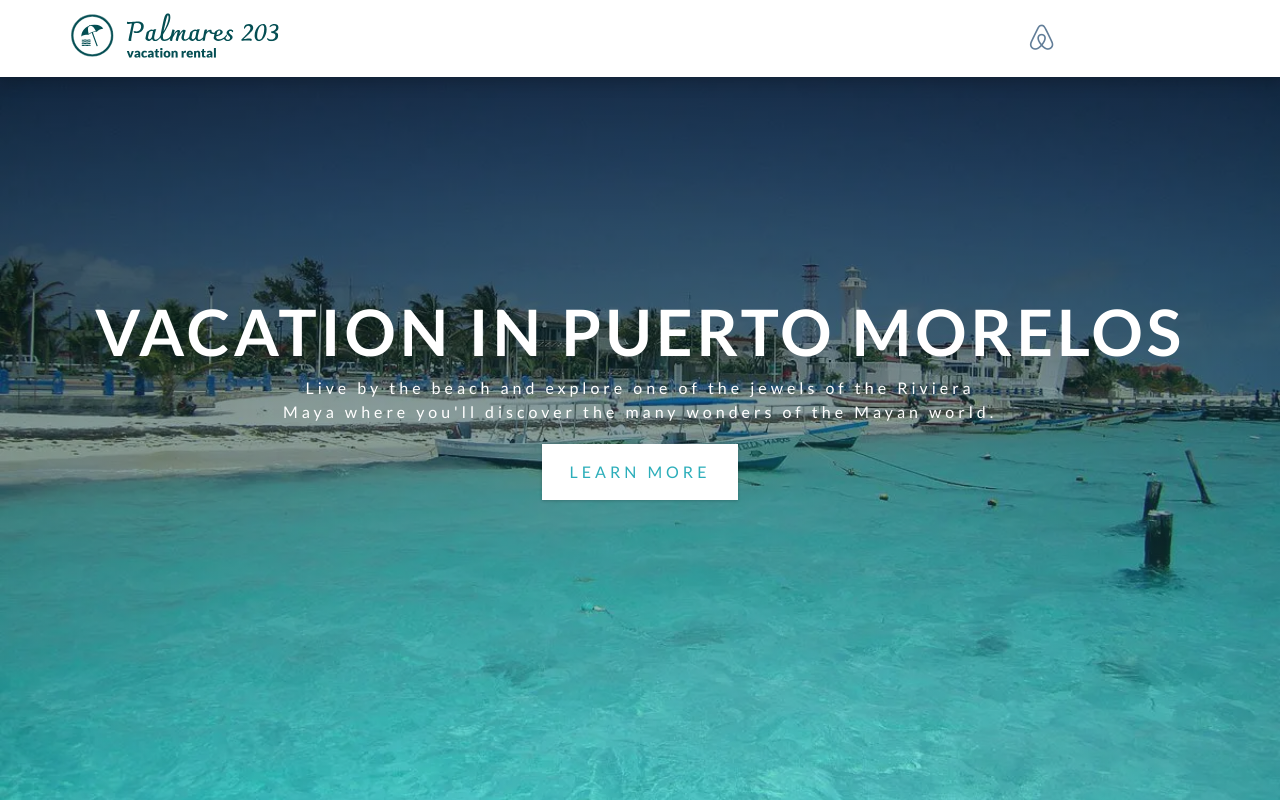
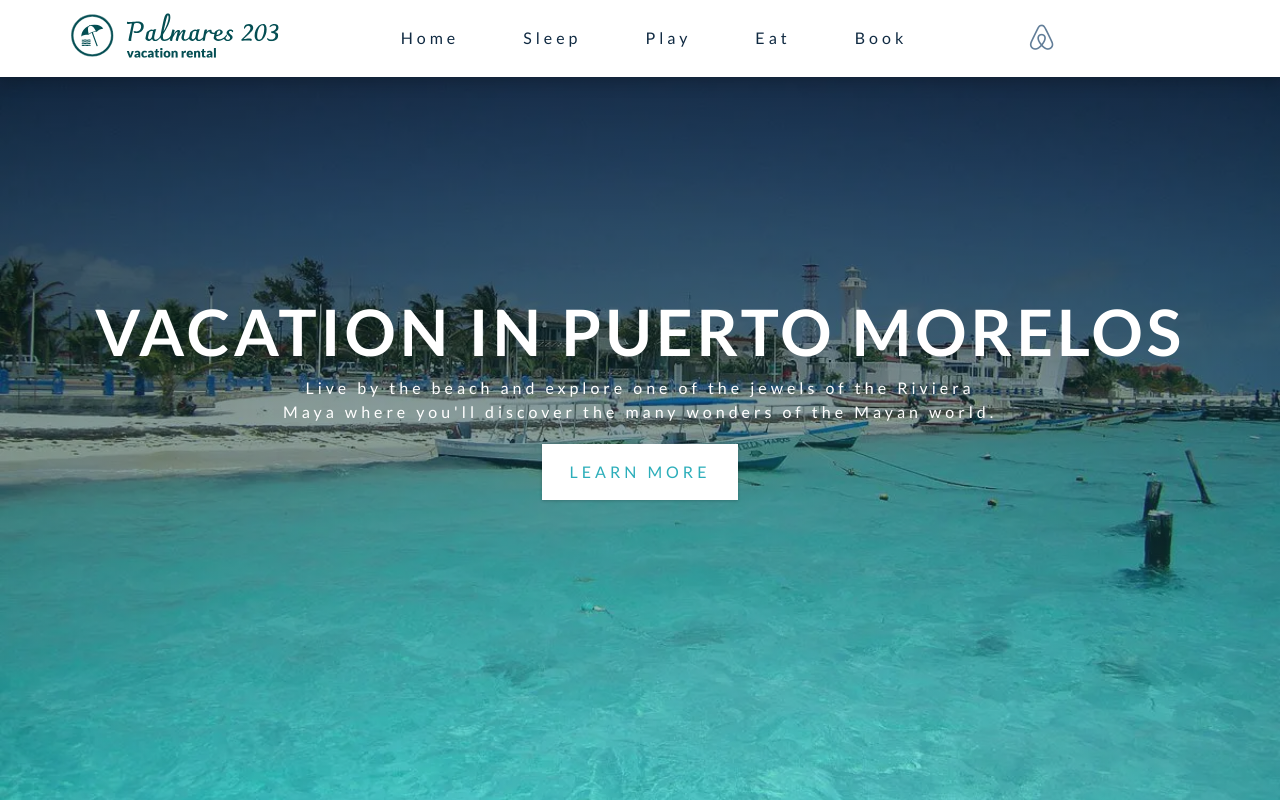
Before and after one commit to glitton/react-palmares203, a React (Create React App) app: page / in a window 1280 px wide. Shown: the top 802 px of the page. Built offline with nearby package versions, Linux system fonts and the light colour scheme.

Commit message:
add X fontawesome icon to mobile nav when links are clicked

```diff
--- a/src/components/Navbar.js
+++ b/src/components/Navbar.js
@@ -1,5 +1,5 @@
 import { useState, useRef } from "react";
-import { FaBars } from "react-icons/fa";
+import { FaBars, FaTimes } from "react-icons/fa";
 import { pageLinks } from "../data";
 import logo from "../images/palmares-203-resized.svg";
 
@@ -7,16 +7,12 @@ const Navbar = () => {
   const [showLinks, setShowLinks] = useState(false);
   const navLinksContainerRef = useRef(null);
   const navLinksRef = useRef(null);
+  const navLinkStyles = {
+    height: showLinks ? "320px" : "0px",
+  };
 
   const toggleNavLinks = () => {
     setShowLinks(!showLinks);
-    console.log(navLinksRef.current);
-  };
-
-  const navLinkStyles = {
-    height: showLinks
-      ? `${navLinksRef.current.getBoundingClientRect().height}px`
-      : "0px",
   };
 
   return (
@@ -27,10 +23,9 @@ const Navbar = () => {
             <img src={logo} className='nav-logo' alt='palmares 203 logo' />
           </a>
           <button type='button' className='nav-toggle' onClick={toggleNavLinks}>
-            <FaBars />
+            {showLinks ? <FaTimes /> : <FaBars />}
           </button>
         </div>
-        {showLinks && (
         <div
           className='nav-links-container'
           ref={navLinksContainerRef}
@@ -41,7 +36,7 @@ const Navbar = () => {
               const { id, href, text } = link;
               return (
                 <li key={id}>
-                    <a href={href} className='nav-link scroll-link'>
+                  <a href={href} className='nav-link'>
                     {text}
                   </a>
                 </li>
@@ -49,7 +44,6 @@ const Navbar = () => {
             })}
           </ul>
         </div>
-        )}
         <div className='nav-icons'>
           <a
             href='https://www.airbnb.com/rooms/589684916167853690?guests=1&adults=1&s=67&unique_share_id=169eed4a-7224-4ac5-a17c-a0170fe67904'
--- a/src/index.css
+++ b/src/index.css
@@ -261,7 +261,7 @@ Navbar
   transition: var(--transition);
 }
 
-@media screen and (min-width: 992px) {
+@media screen and (min-width: 800px) {
   .navbar {
     padding: 0.8rem 0;
   }
@@ -278,6 +278,10 @@ Navbar
     align-items: center;
     /* optional */
     flex-wrap: wrap;
+    /* border: 1px solid red; */
+  }
+  .nav-links-container {
+    height: auto !important;
   }
   .nav-links {
     height: auto;
```
Lines whose indentation alone changed are shown as unchanged.
